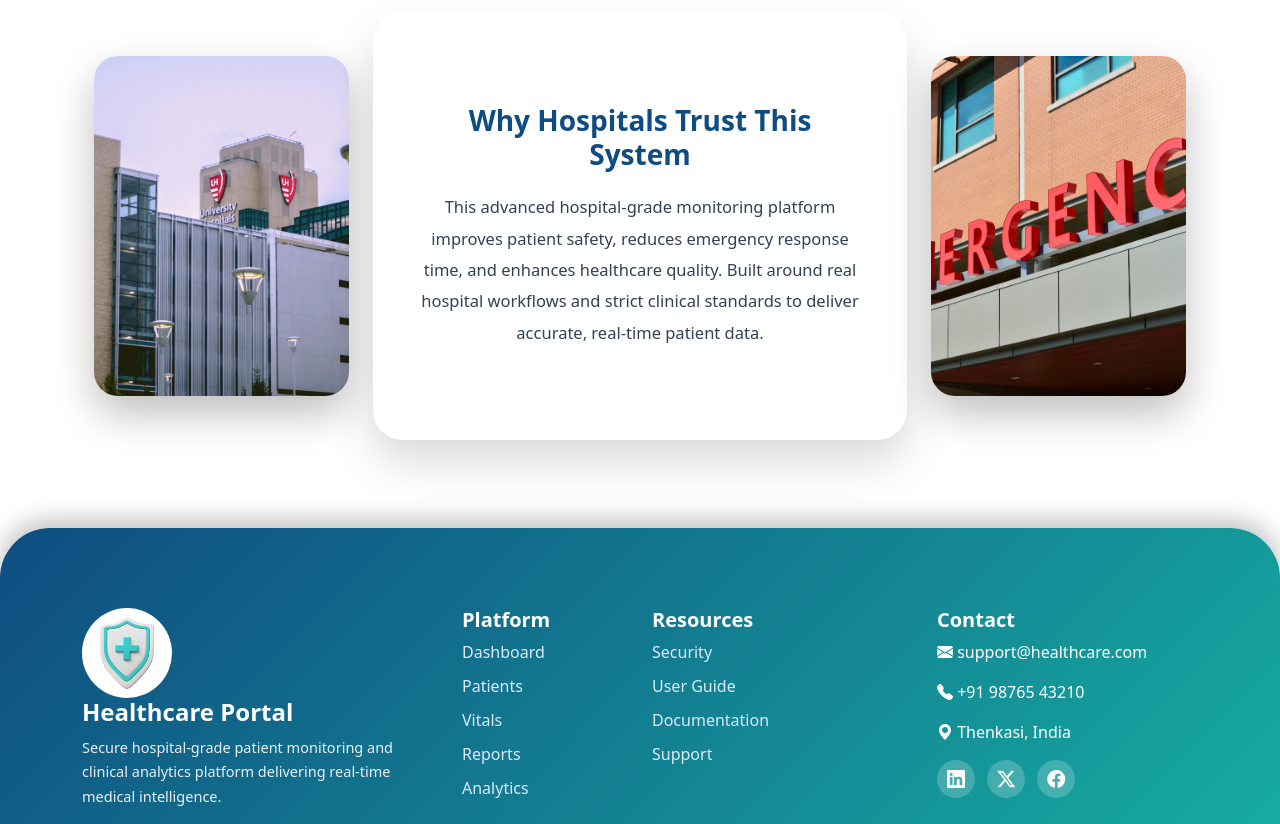
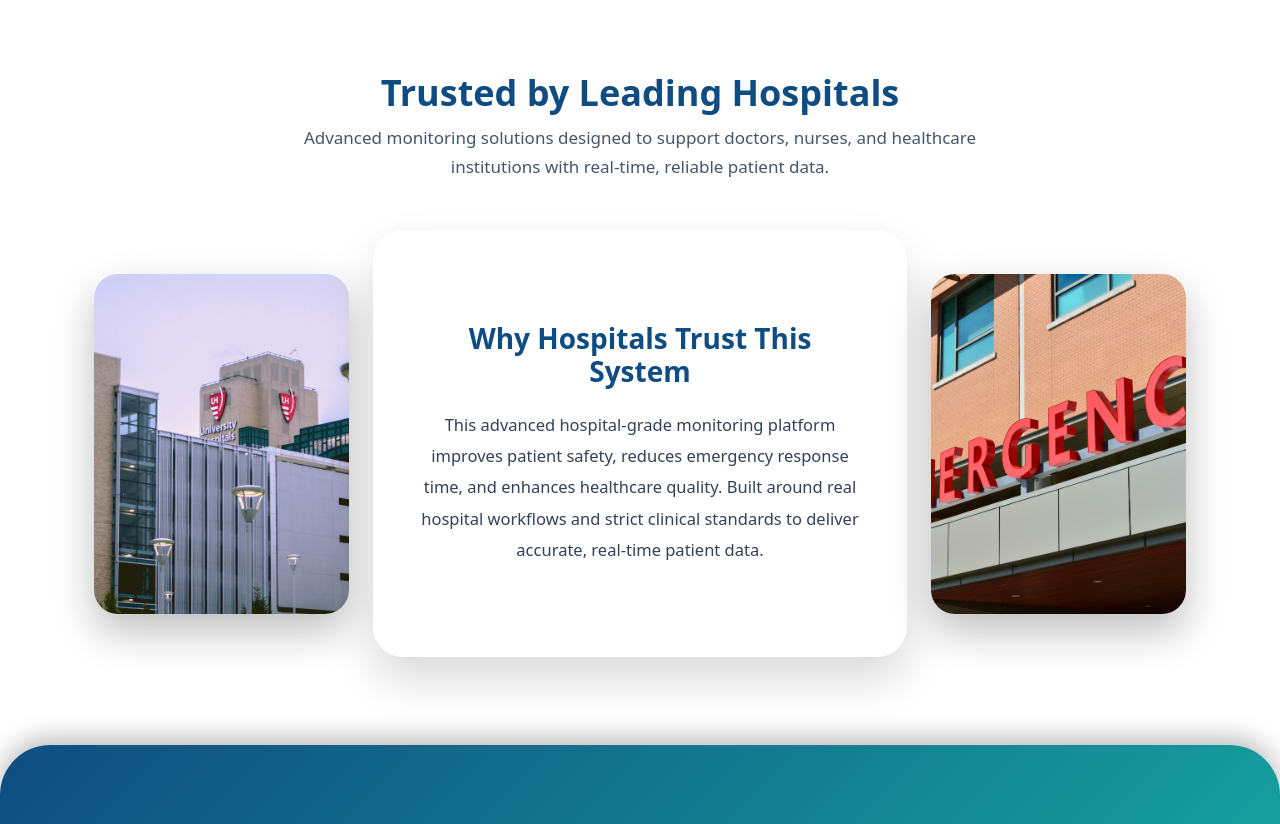
Before and after one commit to manikandan8220/healthcare2, a Django app: page / in a window 1280 px wide. Shown: the part 3075-3899 px from the top of the page. Run offline with Django 5.2, Linux system fonts and the light colour scheme.

Commit message:
first commit

```diff
--- a/patients/templates/overview.html
+++ b/patients/templates/overview.html
@@ -392,10 +392,34 @@
 <!-- ================= SECURITY ================= -->
 
 
+<div class="container text-center">
+  <h2 style="
+      font-size:34px;
+      font-weight:800;
+      color:#0f4c81;
+      margin-bottom:8px;
+  ">
+    Enterprise-Grade Data Protection
+  </h2>
+
+  <p style="
+      font-size:17px;
+      color:#475569;
+      max-width:720px;
+      margin:0 auto;
+      line-height:1.7;
+  ">
+    Protecting sensitive patient information with industry-leading
+    security standards and advanced access control mechanisms.
+  </p>
+</div>
+
+<!-- ===== IMAGE TEXT SECTION ===== -->
 <section class="image-text reverse">
   <div class="image-text-img">
-  <img src="{% static 'images/pic5.jpg' %}">
-</div>
+    <img src="{% static 'images/pic5.jpg' %}" alt="Data Security">
+  </div>
+
   <div class="image-text-content">
     <h4>Data Security & Privacy</h4>
     <ul>
@@ -410,8 +434,34 @@
 
 <!-- ================= TRUST ================= -->
 
-<section class="container my-5 py-2">
+
+<section class="container py-2">
+  <!-- ===== SECTION HEADING ===== -->
+  <div class="text-center mb-5">
+    <h2 style="
+        font-size:36px;
+        font-weight:800;
+        color:#0f4c81;
+        margin-bottom:10px;
+    ">
+      Trusted by Leading Hospitals
+    </h2>
+
+    <p style="
+        font-size:17px;
+        color:#475569;
+        max-width:720px;
+        margin:0 auto;
+        line-height:1.7;
+    ">
+      Advanced monitoring solutions designed to support doctors, nurses,
+      and healthcare institutions with real-time, reliable patient data.
+    </p>
+  </div>
+
+  <!-- ===== CONTENT ROW ===== -->
   <div class="row align-items-center g-4">
+
     <!-- LEFT IMAGE -->
     <div class="col-12 col-md-12 col-lg-3">
       <img src="{% static 'images/pic2.jpg' %}"
@@ -427,14 +477,13 @@
 
     <!-- CENTER CONTENT -->
     <div class="col-12 col-md-12 col-lg-6">
-      <div
-        style="
+      <div style="
           background:#ffffff;
           padding:92px 48px;
           border-radius:30px;
           text-align:center;
           box-shadow:0 22px 45px rgba(0,0,0,.15);
-        ">
+      ">
 
         <h4 style="
             font-size:28px;
@@ -472,6 +521,7 @@
              box-shadow:0 18px 40px rgba(0,0,0,.25);
            ">
     </div>
+
   </div>
 </section>
 
```
